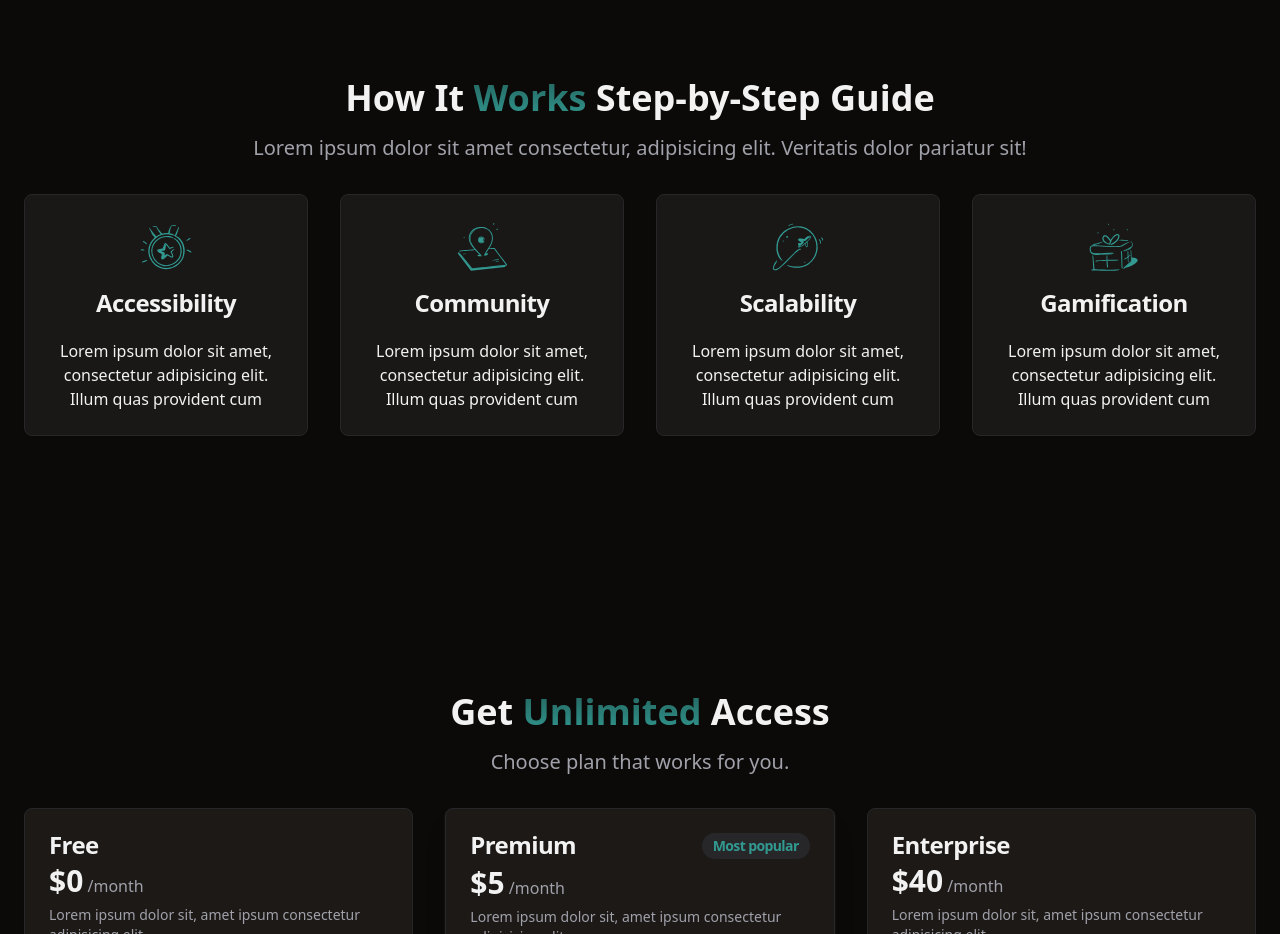
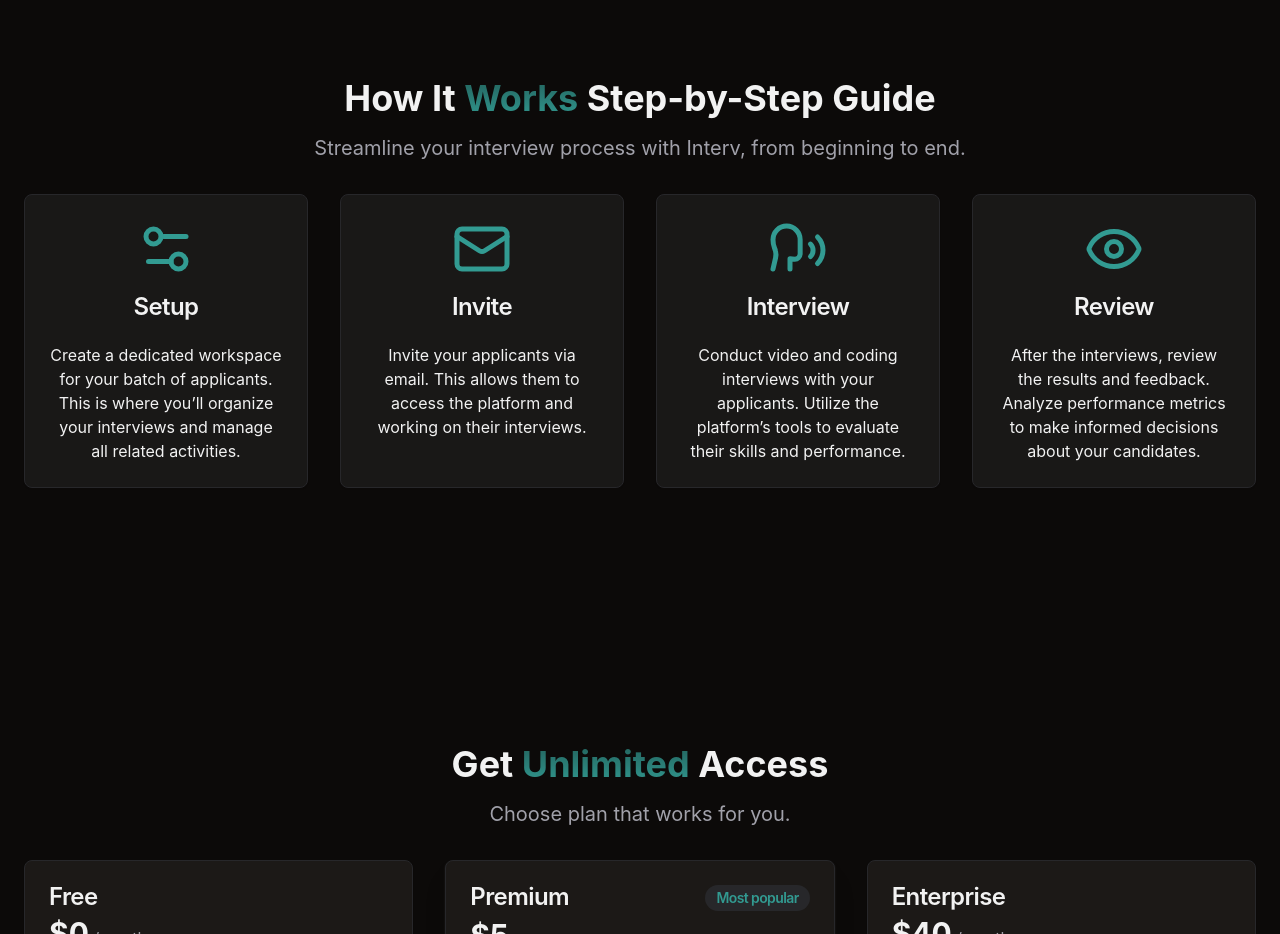
Before and after one commit to oupsn/interv-landing, a React (Vite) app: page / in a window 1280 px wide. Shown: the part 1420-2354 px from the top of the page. Built offline with nearby package versions, Linux system fonts and the light colour scheme.

Commit message:
[INT-100] Update how it work

```diff
--- a/src/App.css
+++ b/src/App.css
@@ -126,5 +126,6 @@
   }
   body {
     @apply bg-background text-foreground;
+    font-family: "Inter", sans-serif;
   }
 }
--- a/src/components/HowItWorks.tsx
+++ b/src/components/HowItWorks.tsx
@@ -1,5 +1,5 @@
 import { Card, CardContent, CardHeader, CardTitle } from "./ui/card";
-import { MedalIcon, MapIcon, PlaneIcon, GiftIcon } from "../components/Icons";
+import {Eye, Mail, Settings2, Speech} from "lucide-react";
 
 interface FeatureProps {
   icon: JSX.Element;
@@ -9,28 +9,28 @@ interface FeatureProps {
 
 const features: FeatureProps[] = [
   {
-    icon: <MedalIcon />,
-    title: "Accessibility",
+    icon: <Settings2 size={"60px"} color={"#329B92"} />,
+    title: "Setup",
     description:
-      "Lorem ipsum dolor sit amet, consectetur adipisicing elit. Illum quas provident cum",
+      "Create a dedicated workspace for your batch of applicants. This is where you’ll organize your interviews and manage all related activities.",
   },
   {
-    icon: <MapIcon />,
-    title: "Community",
+    icon: <Mail size={"60px"} color={"#329B92"} />,
+    title: "Invite",
     description:
-      "Lorem ipsum dolor sit amet, consectetur adipisicing elit. Illum quas provident cum",
+      "Invite your applicants via email. This allows them to access the platform and working on their interviews.",
   },
   {
-    icon: <PlaneIcon />,
-    title: "Scalability",
+    icon: <Speech size={"60px"} color={"#329B92"} />,
+    title: "Interview",
     description:
-      "Lorem ipsum dolor sit amet, consectetur adipisicing elit. Illum quas provident cum",
+      "Conduct video and coding interviews with your applicants. Utilize the platform’s tools to evaluate their skills and performance.",
   },
   {
-    icon: <GiftIcon />,
-    title: "Gamification",
+    icon: <Eye size={"60px"} color={"#329B92"} />,
+    title: "Review",
     description:
-      "Lorem ipsum dolor sit amet, consectetur adipisicing elit. Illum quas provident cum",
+      "After the interviews, review the results and feedback. Analyze performance metrics to make informed decisions about your candidates.",
   },
 ];
 
@@ -48,8 +48,7 @@ export const HowItWorks = () => {
         Step-by-Step Guide
       </h2>
       <p className="md:w-3/4 mx-auto mt-4 mb-8 text-xl text-muted-foreground">
-        Lorem ipsum dolor sit amet consectetur, adipisicing elit. Veritatis
-        dolor pariatur sit!
+        Streamline your interview process with Interv, from beginning to end.
       </p>
 
       <div className="grid grid-cols-1 md:grid-cols-2 lg:grid-cols-4 gap-8">
```
